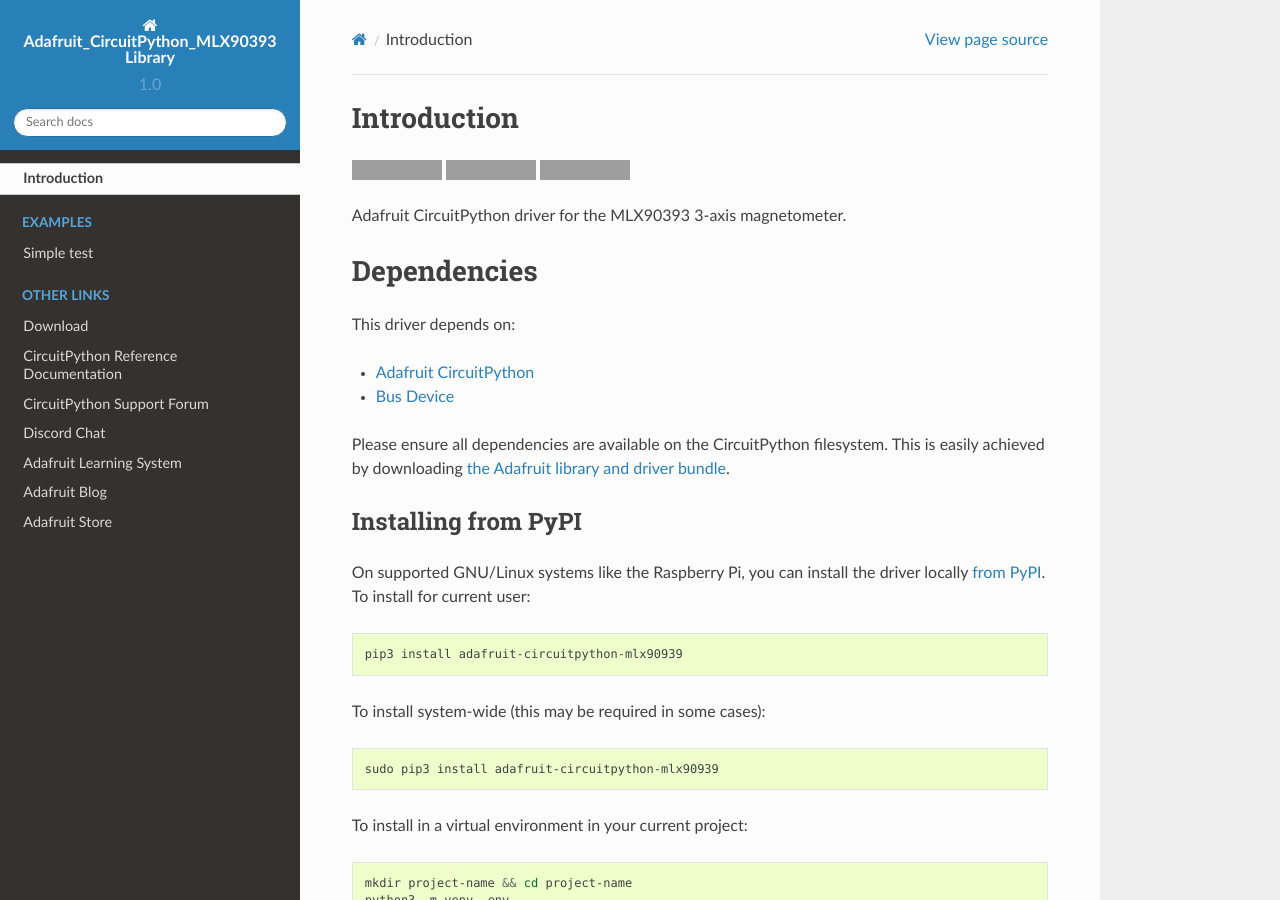
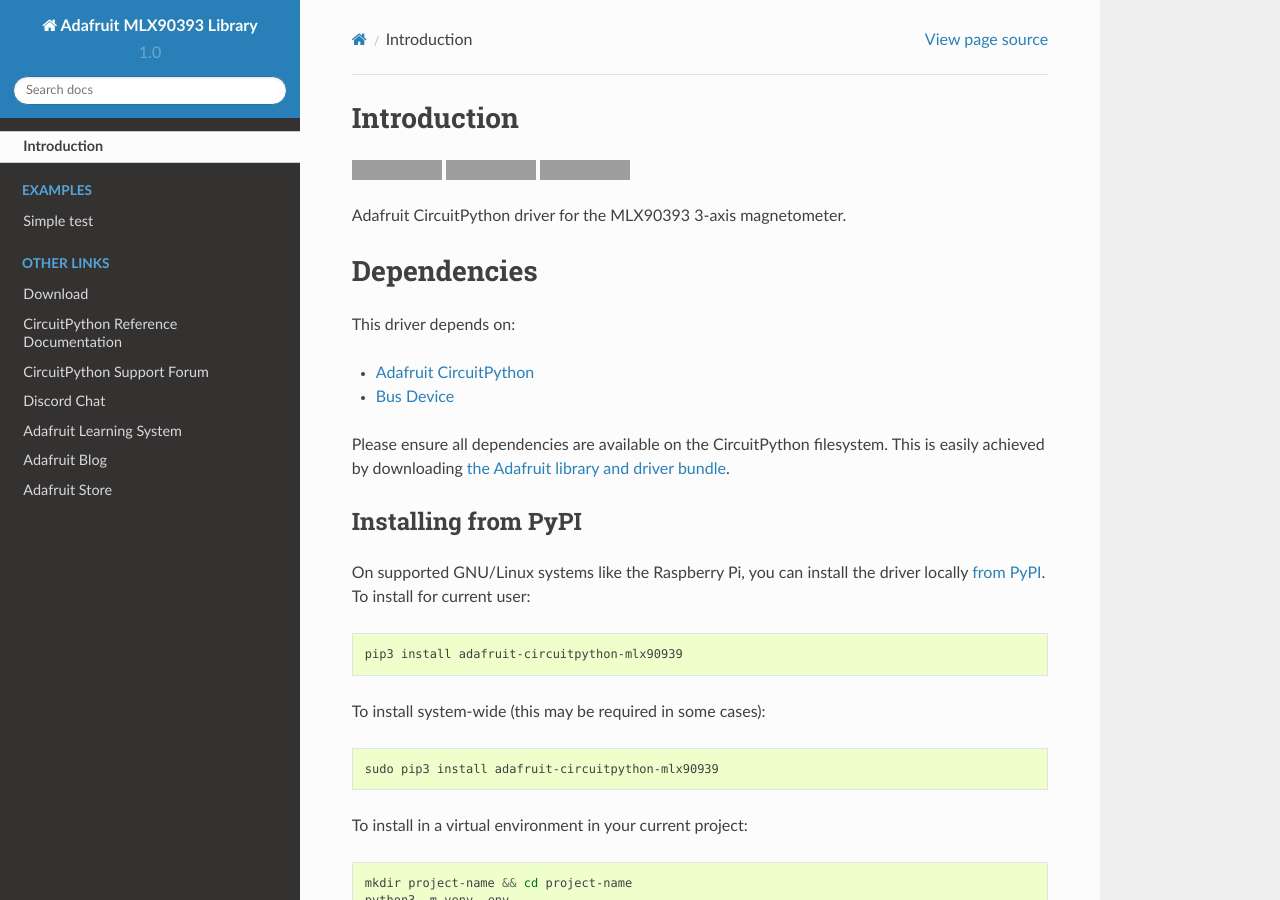
Before and after one commit to adafruit/Adafruit_CircuitPython_MLX90393, a Sphinx documentation site: the page built from docs/index.rst, in a window 1280 px wide and 900 px high. Built offline with Sphinx 7.4.7 and the Read the Docs theme 2.0.0, drawn with Linux system fonts in a browser that asks for light colours; grey boxes are pictures that could not be loaded.

Commit message:
Canonicalize names in conf.py

```diff
--- a/docs/conf.py
+++ b/docs/conf.py
@@ -46,7 +46,7 @@
 master_doc = "index"
 
 # General information about the project.
-project = "Adafruit_CircuitPython_MLX90393 Library"
+project = "Adafruit MLX90393 Library"
 copyright = "2018 Kevin Townsend"
 author = "Kevin Townsend"
 
@@ -122,7 +122,7 @@
 html_favicon = "_static/favicon.ico"
 
 # Output file base name for HTML help builder.
-htmlhelp_basename = "Adafruit_circuitpython_mlx90393Librarydoc"
+htmlhelp_basename = "AdafruitMLX90393Librarydoc"
 
 # -- Options for LaTeX output ---------------------------------------------
 
@@ -147,8 +147,8 @@
 latex_documents = [
     (
         master_doc,
-        "Adafruit_CircuitPython_MLX90393Library.tex",
-        "Adafruit_CircuitPython_MLX90393 Library Documentation",
+        "AdafruitMLX90393Library.tex",
+        "Adafruit MLX90393 Library Documentation",
         author,
         "manual",
     ),
@@ -161,8 +161,8 @@
 man_pages = [
     (
         master_doc,
-        "Adafruit_CircuitPython_MLX90393library",
-        "Adafruit_CircuitPython_MLX90393 Library Documentation",
+        "AdafruitMLX90393library",
+        "Adafruit MLX90393 Library Documentation",
         [author],
         1,
     )
```
